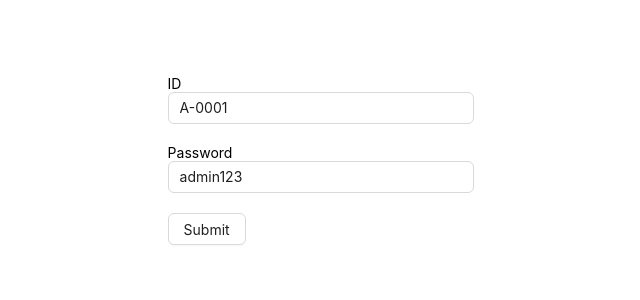
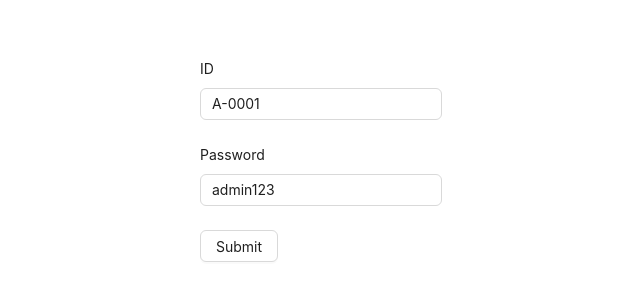
Before and after one commit to Nargis21/ums-client, a React (Vite) app: page /login in a window 1280 px wide. Shown: the part 240-540 px from the top of the page, without its empty margins (319-959 px from the left). Built offline with nearby package versions, Linux system fonts and the light colour scheme.

Commit message:
form refectored

```diff
--- a/src/components/form/PHForm.tsx
+++ b/src/components/form/PHForm.tsx
@@ -1,3 +1,4 @@
+import { Form } from "antd";
 import { ReactNode } from "react";
 import { FieldValues, FormProvider, SubmitHandler, useForm } from "react-hook-form";
 
@@ -19,7 +20,7 @@ const PHForm = ({ onSubmit, children, defaultValues }: TFormProps) => {
     const methods = useForm(formConfig)
     return (
         <FormProvider {...methods}>
-            <form onSubmit={methods.handleSubmit(onSubmit)}>{children}</form>
+            <Form layout="vertical" onFinish={methods.handleSubmit(onSubmit)}>{children}</Form>
         </FormProvider>
     );
 };
--- a/src/components/form/PHInput.tsx
+++ b/src/components/form/PHInput.tsx
@@ -1,4 +1,4 @@
-import { Input } from "antd";
+import { Form, Input } from "antd";
 import { Controller } from "react-hook-form";
 
 type TInputProps = {
@@ -9,10 +9,12 @@ type TInputProps = {
 const PHInput = ({ type, name, label }: TInputProps) => {
     return (
         <div style={{ marginBottom: "20px" }}>
-            {label ? label : null}
             <Controller
                 name={name}
-                render={({ field }) => <Input {...field} type={type} id={name} />}
+                render={({ field }) =>
+                    <Form.Item label={label}>
+                        <Input {...field} type={type} id={name} />
+                    </Form.Item>}
             />
         </div>
     );
--- a/src/pages/admin/academicManagement/CreateAcademicSemester.tsx
+++ b/src/pages/admin/academicManagement/CreateAcademicSemester.tsx
@@ -1,4 +1,4 @@
-import { Button } from "antd";
+import { Button, Col, Flex } from "antd";
 import PHForm from "../../../components/form/PHForm";
 import PHInput from "../../../components/form/PHInput";
 import { FieldValues, SubmitHandler } from "react-hook-form";
@@ -9,10 +9,14 @@ const CreateAcademicSemester = () => {
     }
 
     return (
-        <PHForm onSubmit={onSubmit}>
-            <PHInput type="text" name="name" />
-            <Button htmlType="submit" >Submit</Button>
-        </PHForm>
+        <Flex justify="center" align="center">
+            <Col span={6}>
+                <PHForm onSubmit={onSubmit}>
+                    <PHInput type="text" name="name" label="Name" />
+                    <Button htmlType="submit" >Submit</Button>
+                </PHForm>
+            </Col>
+        </Flex>
     );
 };
 
```
